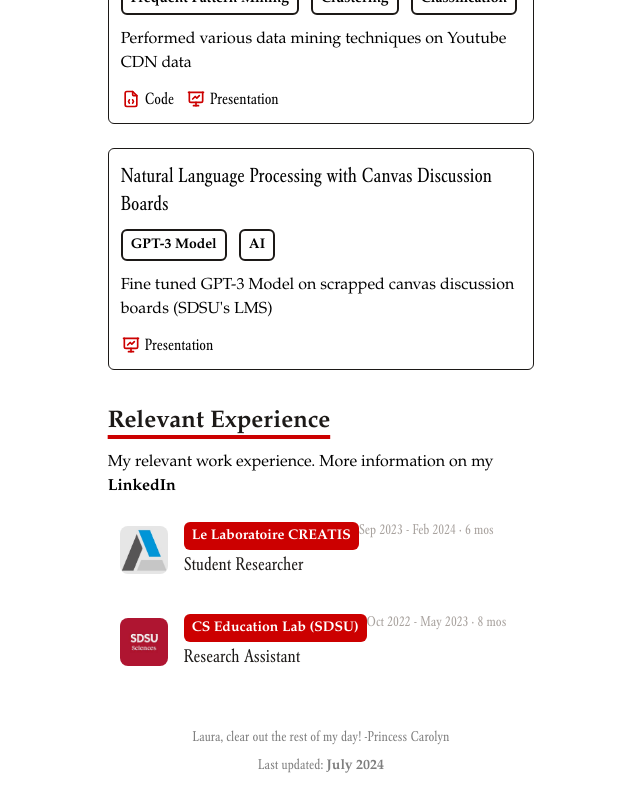
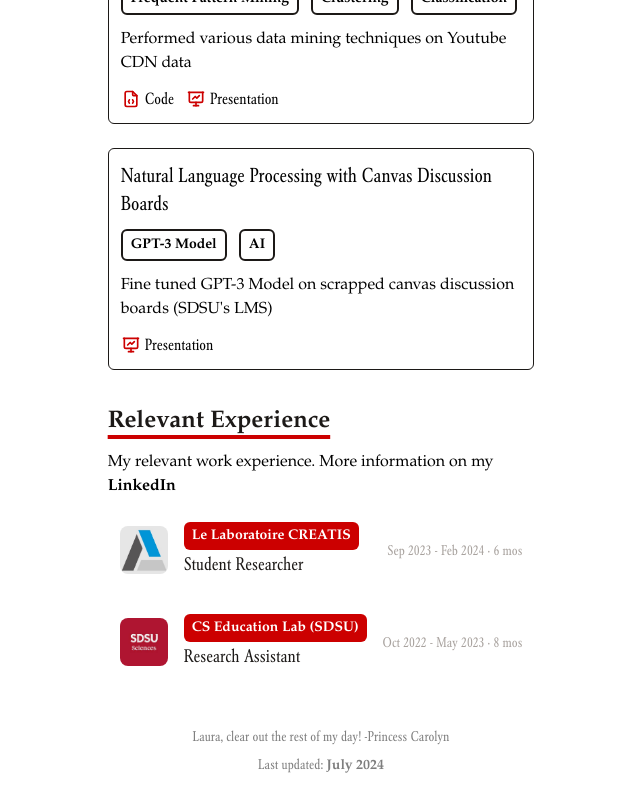
Before and after one commit to FrancisSanB/FrancisSanB.github.io, a React (Vite) app: page / in a window 1280 px wide. Shown: the part 1410-2210 px from the top of the page, without its empty margins (319-959 px from the left). Built offline with nearby package versions, Linux system fonts and the light colour scheme.

Commit message:
small changes

```diff
--- a/src/components/TimelineItem.jsx
+++ b/src/components/TimelineItem.jsx
@@ -10,10 +10,10 @@
                             <img
                                 src={imgUrl}
                                 alt="portfolio"
-                                className="w-full aspect-square h-12 rounded-lg object-cover cursor-pointer"
+                                className="aspect-square h-12 rounded-lg object-contain cursor-pointer"
                             />
                         </a>
-                        <div className="flex flex-col sm:flex-row">
+                        <div className="flex flex-col grow sm:flex-row">
                             <div className="sm:flex sm:flex-col">
                                 <span className="inline-block px-2 py-1 font-semibold text-white bg-red rounded-md">
                                     {company}
@@ -22,23 +22,10 @@
                                     {title}
                                 </h3>
                             </div>
-                            <div className="text-sm font-normal leading-none text-stone-400 sm:ml-auto">
+                            <div className="text-sm font-normal leading-none text-stone-400 sm:ml-auto sm:my-auto">
                                 {duration}
                             </div>
                         </div>
-                        {/*<div className="flex flex-col md:flex-row">
-                            <div className="md:flex md:flex-col">
-                                <span className="inline-block px-2 py-1 font-semibold text-white bg-red rounded-md">
-                                    {company}
-                                </span>
-                                <h3 className="text-lg text-stone-900">
-                                    {title}
-                                </h3>
-                            </div>
-                            <div className="text-sm font-normal leading-none md:ml-auto">
-                                {duration}
-                            </div>
-                        </div>*/}
                     </p>
                 </li>
             </ol>
```
Also changed, not shown: 1 other file (tests, documents, lock files or other folders).
